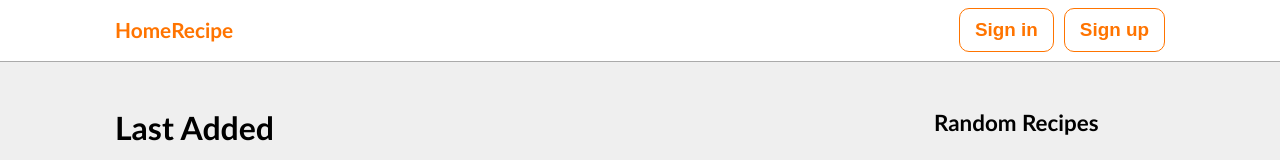
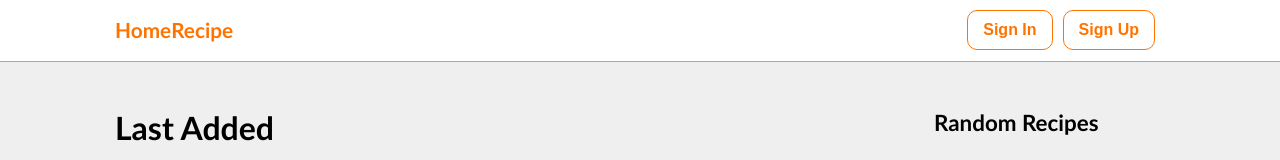
Before and after one commit to isleeden/YiRecipe, a React (Create React App) app: page / in a window 1280 px wide. Shown: the top 160 px of the page. Built offline with nearby package versions, Linux system fonts and the light colour scheme.

Commit message:
added signup, signin components to header component

```diff
--- a/src/components/Header/Header.jsx
+++ b/src/components/Header/Header.jsx
@@ -1,7 +1,8 @@
 import React from "react";
 import NavbarList from "components/NavbarList/NavbarList";
-import Button from "components/Button/Button";
 import styles from "./Header.module.scss";
+import SignIn from "components/SignIn/SignIn";
+import SignUp from "components/SignUp/SignUp";
 
 export default function Header() {
   return (
@@ -9,8 +10,8 @@ export default function Header() {
       <div className={["container", styles.container].join(" ")}>
         <NavbarList></NavbarList>
         <div className={styles.authBtns}>
-          <Button className={styles.btn}>Sign in</Button>
-          <Button className={styles.btn}>Sign up</Button>
+          <SignIn></SignIn>
+          <SignUp></SignUp>
         </div>
       </div>
     </header>
```
